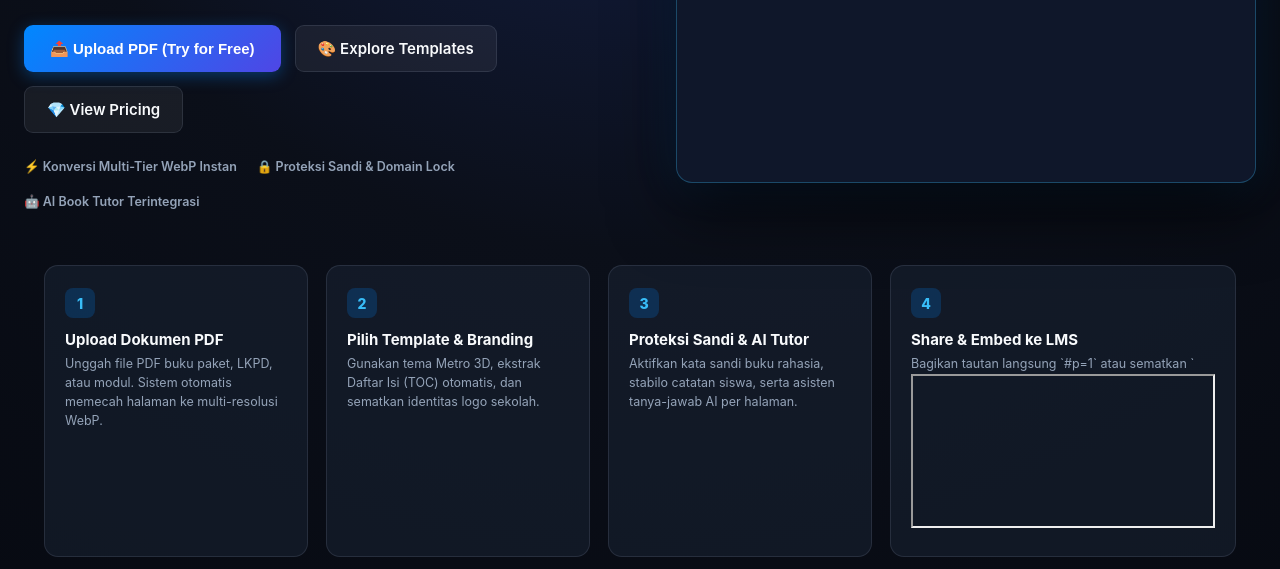
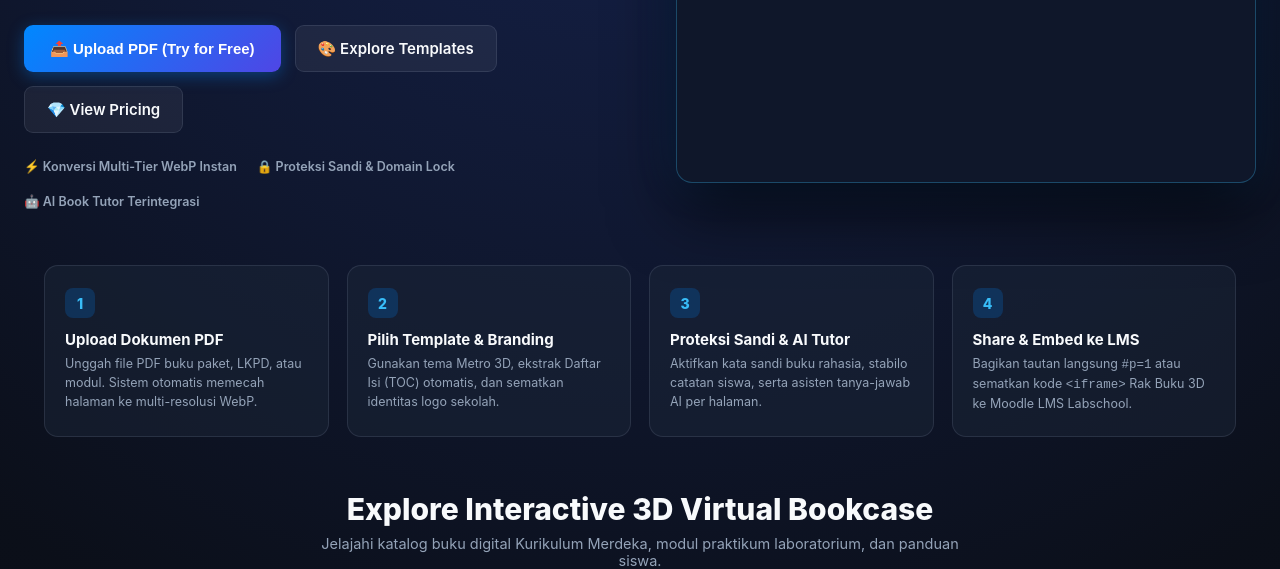
Before and after one commit to fathinklabs/fliplabs, a plain HTML site: page bookcase/index.html in a window 1280 px wide. Shown: the part 415-984 px from the top of the page. Drawn offline with Linux system fonts and the light colour scheme; no server answers.

Commit message:
fix(landing): escape <iframe> tag inside Step 4 description card

```diff
--- a/bookcase/index.html
+++ b/bookcase/index.html
@@ -104,7 +104,7 @@
       <div class="step-card">
         <div class="step-num">4</div>
         <h3>Share & Embed ke LMS</h3>
-        <p>Bagikan tautan langsung `#p=1` atau sematkan `<iframe ...>` Rak Buku 3D ke Moodle LMS Labschool.</p>
+        <p>Bagikan tautan langsung <code>#p=1</code> atau sematkan kode <code>&lt;iframe&gt;</code> Rak Buku 3D ke Moodle LMS Labschool.</p>
       </div>
     </div>
   </section>
```
